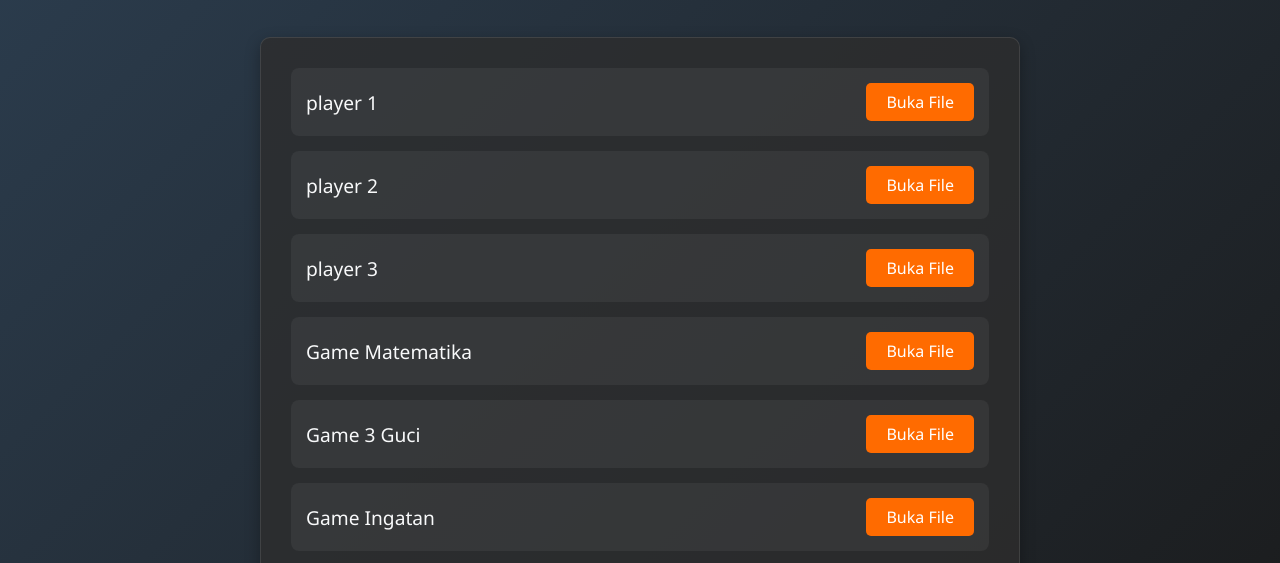
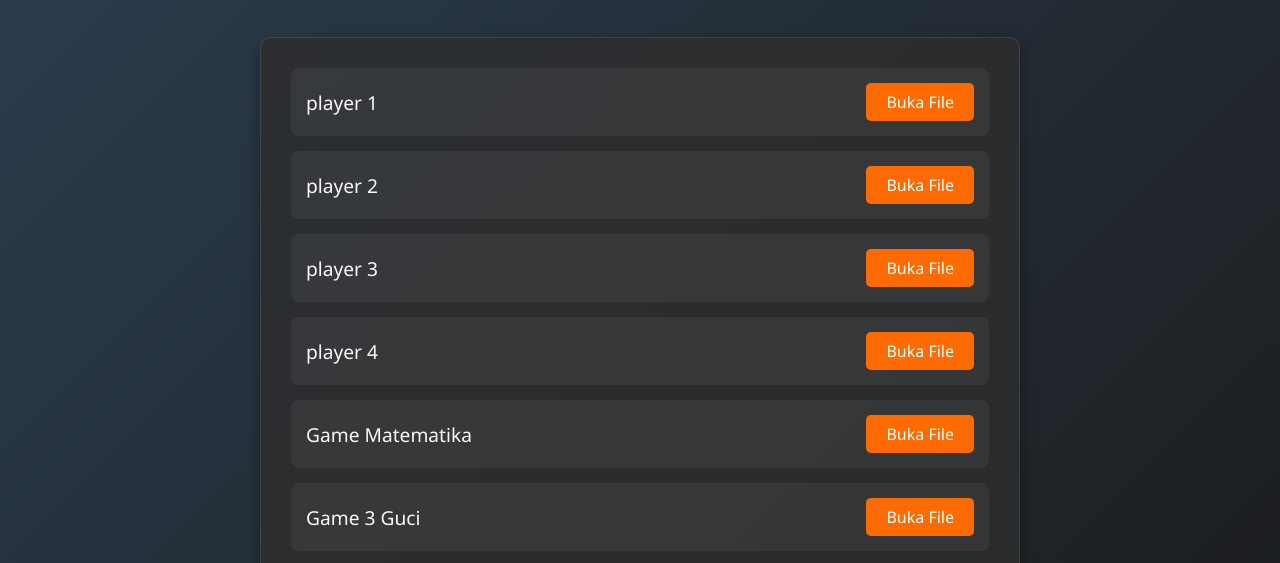
Before and after one commit to masukkannama/cobaweb, a plain HTML site: page index.html in a window 1280 px wide. Shown: the part 172-735 px from the top of the page. Drawn offline with Linux system fonts and the light colour scheme.

Commit message:
Update index.html

```diff
--- a/index.html
+++ b/index.html
@@ -131,6 +131,11 @@
                 <a href="m3u8_player_3.html" class="file-link">Buka File</a>
             </div>
 
+            <div class="file-item">
+                <div class="file-name">player 4</div>
+                <a href="player_8_deepseek.html" class="file-link">Buka File</a>
+            </div>
+
               <div class="file-item">
                 <div class="file-name">Game Matematika</div>
                 <a href="quiz_matematika_4.html" class="file-link">Buka File</a>
```
